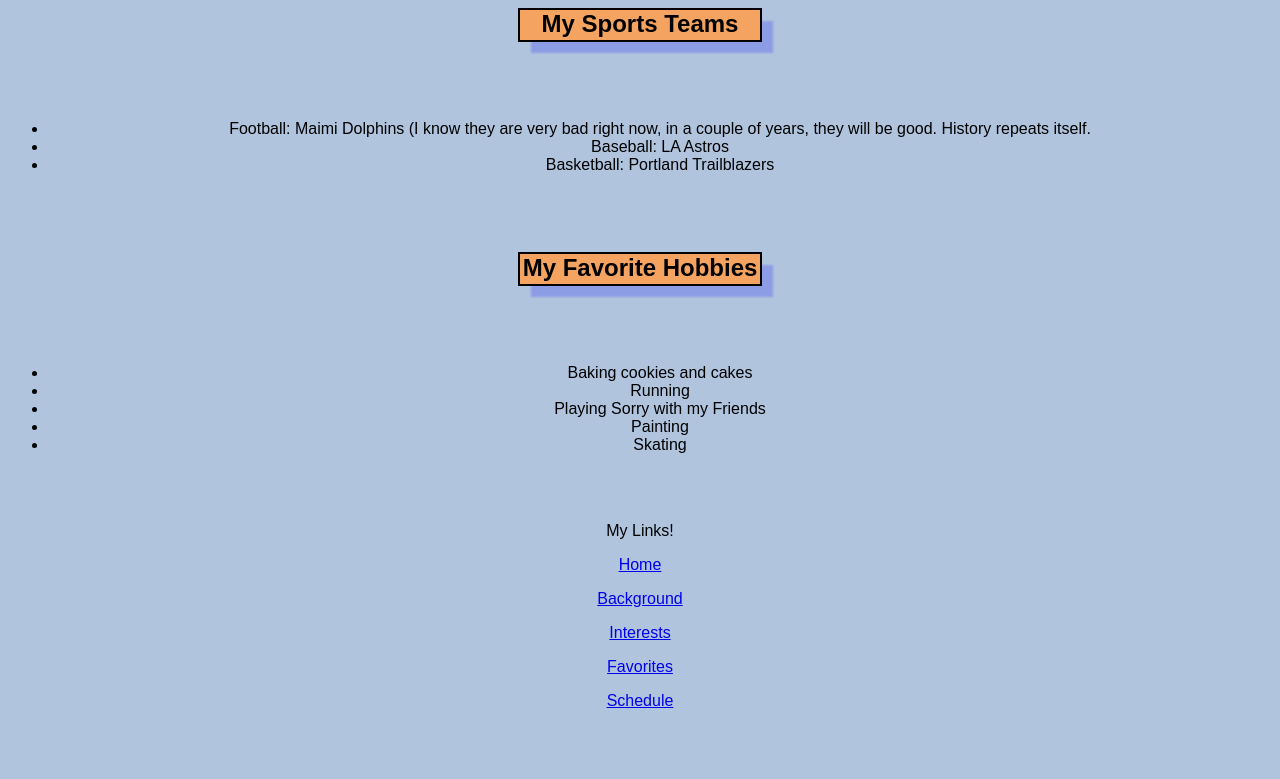
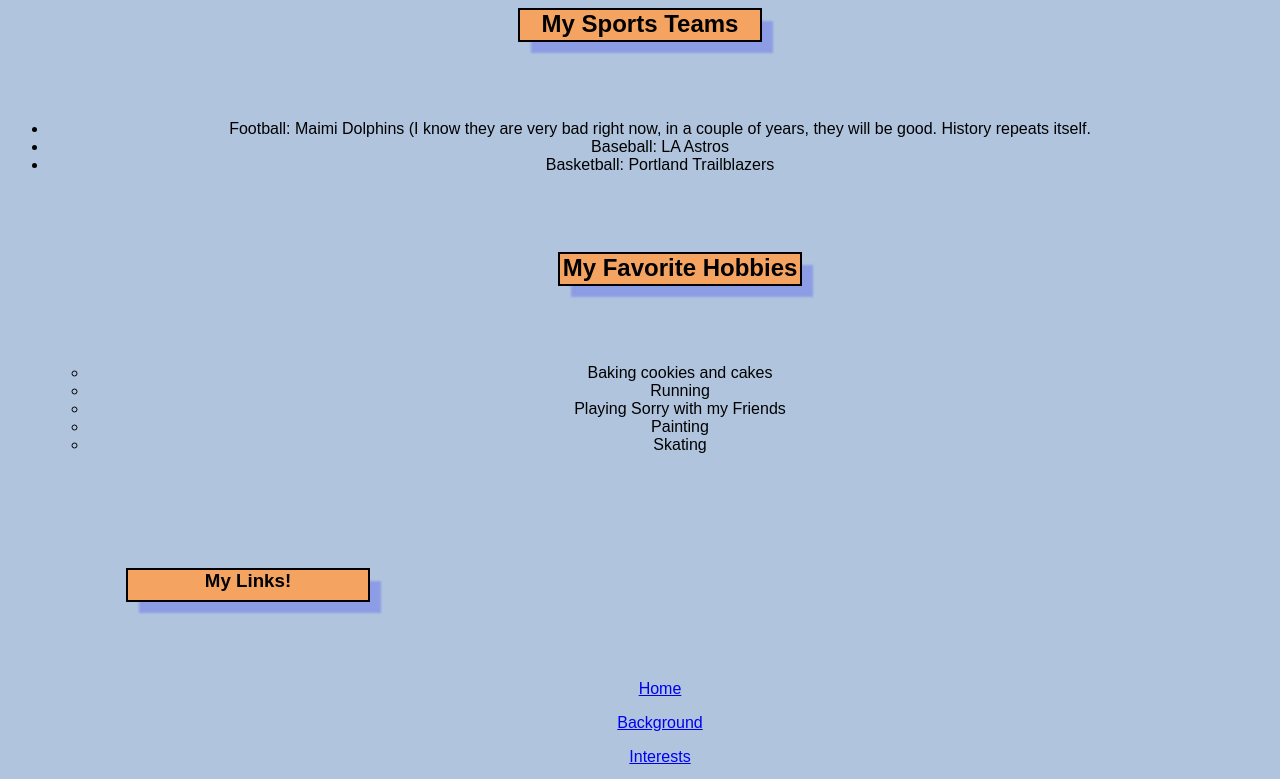
Before and after one commit to kellyabey/kelly_abey_website, a plain HTML site: page interests.html in a window 1280 px wide. Shown: the part 506-1285 px from the top of the page. Before the commit the page ends 1232 px from the top, so only its background shows below. Drawn offline with Linux system fonts and the light colour scheme; files whose address does not match are found by name.

Commit message:
10/14/19

```diff
--- a/interests.html
+++ b/interests.html
@@ -22,18 +22,19 @@
         <li>Football: Maimi Dolphins (I know they are very bad right now, in a couple of years, they will be good. History repeats itself.</li>
         <li>Baseball: LA Astros</li>
         <li>Basketball: Portland Trailblazers</li>
-    </ul>
-    <center><h2>My Favorite Hobbies</h2></center>
-    <ul>
+
+        <center><ul>
+   <h2>My Favorite Hobbies</h2>
         <li>Baking cookies and cakes</li>
         <li>Running</li>
         <li>Playing Sorry with my Friends</li>
         <li>Painting</li>
         <li>Skating</li>
-    </ul>
+        </ul></center>
+
     <br/>
     <br/>
-    <p>My Links!</p>
+    <h3>My Links!</h3>
     <p><a href="index.html">Home</a></p>
     <p><a href="background.html">Background</a></p>
     <p><a href="interests.html">Interests</a></p>
--- a/styles/styles.css
+++ b/styles/styles.css
@@ -11,7 +11,7 @@ h1 {
     margin: 5rem;
     height: 50px;
     width: 240px;
-    text-align: center;
+   text-align: center;
 }
 
 h2 {
@@ -23,6 +23,16 @@ h2 {
     margin: 5rem;
     text-align: center;
 }
+h3 {
+    outline: 0.159rem solid black;
+    height: 30px;
+    width: 240px;
+    background-color: sandybrown;
+    box-shadow: 12px 12px 2px 1px rgba(0, 0, 255, .2);
+    margin: 5rem;
+    text-align: center;
+}
+
 dt {
     margin: 1rem;
     font-weight: 1000;
```
Also changed, not shown: background.html (+3 -2 lines), favorites.html (+1 -1 lines), index.html (+5 -2 lines), schedule.html (+1 -1 lines), images/me.jpeg (added).
